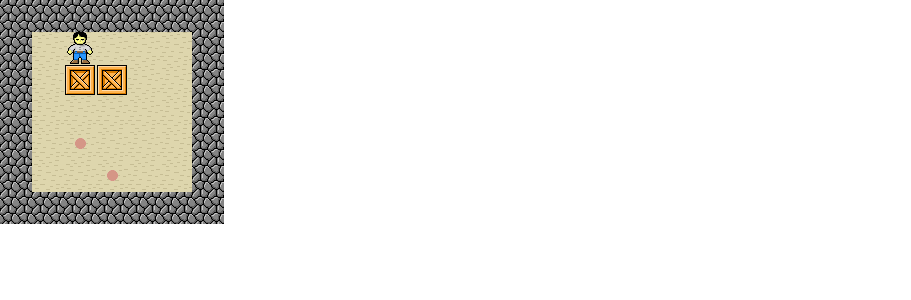
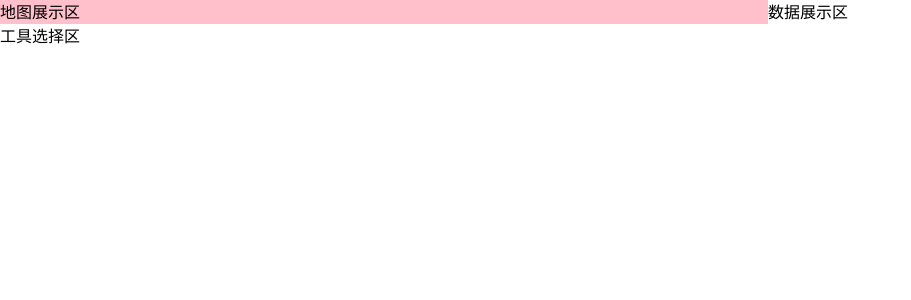
Before and after one commit to HillBridge/sokoban, a Vue app: page /editMap in a window 1280 px wide. Shown: the top 300 px of the page, without its empty margins (0-911 px from the left). Built offline with nearby package versions, Linux system fonts and the light colour scheme.

Commit message:
实现路由切换

```diff
--- a/package.json
+++ b/package.json
@@ -12,13 +12,15 @@
   },
   "dependencies": {
     "pinia": "^2.1.7",
-    "vue": "^3.3.11"
+    "vue": "^3.3.11",
+    "vue-router": "^4.2.5"
   },
   "devDependencies": {
     "@types/node": "^20.10.5",
     "@vitejs/plugin-vue": "^4.5.2",
     "autoprefixer": "^10.4.16",
     "postcss": "^8.4.32",
+    "sass": "^1.70.0",
     "tailwindcss": "^3.4.0",
     "typescript": "^5.2.2",
     "vite": "^5.0.8",
--- a/src/App.vue
+++ b/src/App.vue
@@ -1,11 +1,10 @@
 
 <template>
   <div class="bg-red-500">
-    <Game></Game>
+    <router-view></router-view>
   </div>
 </template>
 
 <script setup lang="ts">
-import Game from './components/Game.vue'
 
-</script>http://localhost:5173/src/assets/floor.png
+</script>
--- a/src/main.ts
+++ b/src/main.ts
@@ -2,11 +2,12 @@ import { createApp } from 'vue'
 import './style.css'
 import App from './App.vue'
 import { createPinia } from 'pinia'
+import router from './router';
 
 const pinia = createPinia()
 
 const app = createApp(App)
 
 app.use(pinia)
-
+app.use(router)
 app.mount('#app')
--- /dev/null
+++ b/src/router/index.ts
@@ -0,0 +1,23 @@
+import { createRouter, createWebHistory } from 'vue-router';
+import Game from '@/views/Game.vue';
+import EditMap from '@/views/EditMap.vue';
+
+const routes = [
+  {
+    path: '/',
+    name: 'Game',
+    component: Game
+  },
+  {
+    path: '/editMap',
+    name: 'EditMap',
+    component: EditMap
+  }
+];
+
+const router = createRouter({
+  history: createWebHistory(),
+  routes
+});
+
+export default router;
--- /dev/null
+++ b/src/views/EditMap.vue
@@ -0,0 +1,31 @@
+<template>
+    <div class="edit-map-wrap">
+        <div class="top">
+            <div>地图展示区</div>
+            <div>数据展示区</div>
+        </div>
+        <div>
+            工具选择区
+        </div>
+    </div>
+</template>
+
+<script setup>
+
+</script>
+
+<style lang="scss" scoped>
+.edit-map-wrap {
+    .top {
+        display: flex;
+
+        div {
+            &:nth-child(1) {
+                width: 60%;
+                background-color: pink;
+            }
+        }
+
+    }
+}
+</style>
--- /dev/null
+++ b/src/views/Game.vue
@@ -0,0 +1,44 @@
+<template>
+    <div>
+        <Map></Map>
+
+        <template v-for="target in targets" :key="target.x">
+            <Target :x="target.x" :y="target.y"></Target>
+        </template>
+
+        <Player></Player>
+
+        <template v-for="cargo in cargos" :key="cargo.id">
+            <Cargo :cargo="cargo"></Cargo>
+        </template>
+
+        <div style="background-color: rgb(242, 15, 15);" v-if="game.isGameCompeleted">
+            <button @click="toNextLevel">下一关</button>
+        </div>
+    </div>
+</template>
+
+<script setup lang="ts">
+import Map from '@/components/Map.vue'
+import Player from '@/components/Player.vue'
+import Cargo from '@/components/Cargo.vue'
+import Target from '@/components/Target.vue'
+
+import { useCargoStore } from '@/store/cargo'
+import { useTargetStore } from '@/store/target'
+import { useGameStore } from '@/store/game'
+import { gameData } from '@/game/gameData'
+
+
+const { game, setupData, toNextLevel } = useGameStore()
+
+setupData(gameData)
+
+const { cargos } = useCargoStore()
+
+const { targets } = useTargetStore()
+
+
+</script>
+
+<style scoped></style>
--- a/tsconfig.json
+++ b/tsconfig.json
@@ -18,7 +18,11 @@
     "strict": true,
     "noUnusedLocals": true,
     "noUnusedParameters": true,
-    "noFallthroughCasesInSwitch": true
+    "noFallthroughCasesInSwitch": true,
+    "baseUrl": ".",
+    "paths": {
+      "@/*": ["src/*"]
+    }
   },
   "include": ["src/**/*.ts", "src/**/*.tsx", "src/**/*.vue"],
   "references": [{ "path": "./tsconfig.node.json" }]
--- a/vite.config.ts
+++ b/vite.config.ts
@@ -4,4 +4,9 @@ import vue from '@vitejs/plugin-vue'
 // https://vitejs.dev/config/
 export default defineConfig({
   plugins: [vue()],
+  resolve: {
+    alias: {
+      '@': "/src"
+    }
+  }
 })
```
Also changed, not shown: 2 other files (tests, documents, lock files or other folders).
